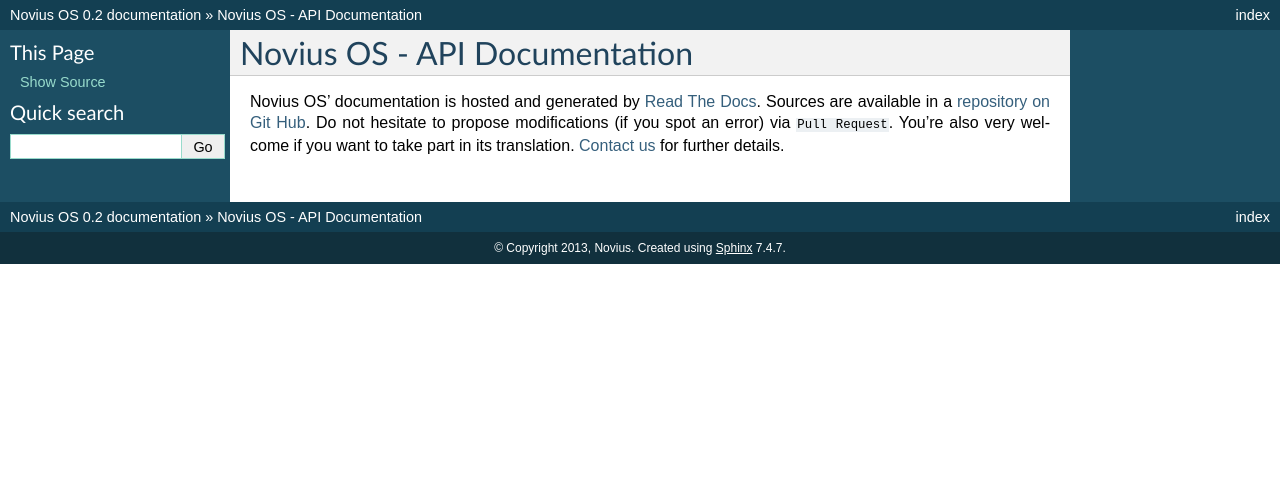
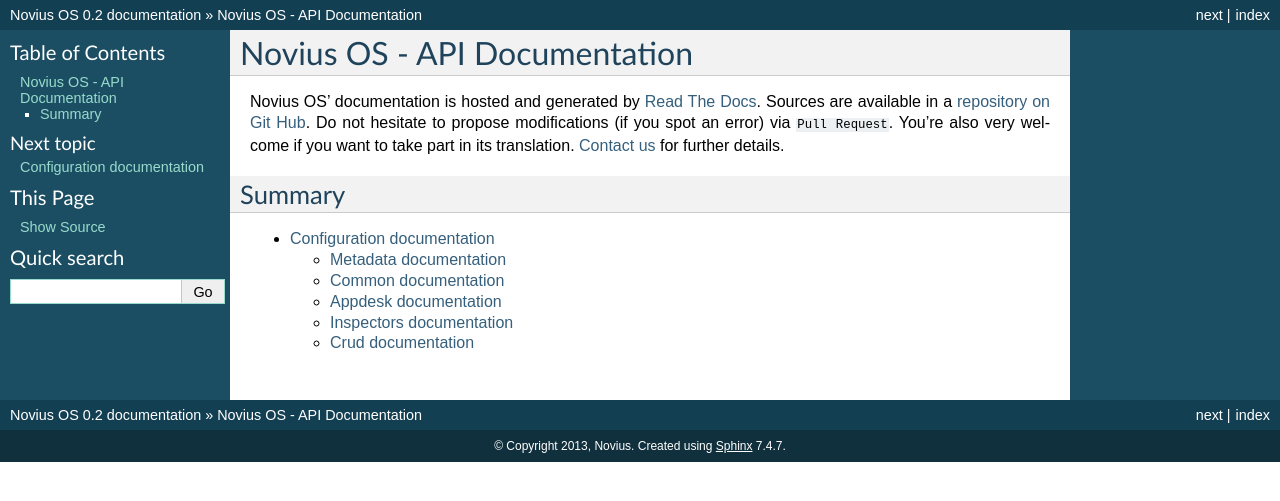
Before and after one commit to vrcAlbert/documentation-api, a Sphinx documentation site: the page built from source/index.rst, in a window 1280 px wide. Shown: the top 501 px of the page. Built offline with Sphinx 7.4.7, drawn with Linux system fonts in a browser that asks for light colours.

```diff
--- /dev/null
+++ b/source/configuration/appdesk/general_structure.rst
@@ -0,0 +1,2 @@
+General structure
+#################
--- /dev/null
+++ b/source/configuration/appdesk/index.rst
@@ -0,0 +1,6 @@
+Appdesk documentation
+#####################
+
+.. toctree::
+
+	general_structure
--- /dev/null
+++ b/source/configuration/common/actions.rst
@@ -0,0 +1,2 @@
+Actions
+#######
--- /dev/null
+++ b/source/configuration/common/data_mapping.rst
@@ -0,0 +1,2 @@
+Data mapping
+############
--- /dev/null
+++ b/source/configuration/common/general_structure.rst
@@ -0,0 +1,4 @@
+General structure
+#################
+
+General structure of a c
--- /dev/null
+++ b/source/configuration/common/i18n.rst
@@ -0,0 +1,2 @@
+I18n
+####
--- /dev/null
+++ b/source/configuration/common/icons.rst
@@ -0,0 +1,2 @@
+Icons
+#####
--- /dev/null
+++ b/source/configuration/crud/general_structure.rst
@@ -0,0 +1,2 @@
+General structure
+#################
--- /dev/null
+++ b/source/configuration/crud/index.rst
@@ -0,0 +1,6 @@
+Crud documentation
+##################
+
+.. toctree::
+
+	general_structure
--- /dev/null
+++ b/source/configuration/index.rst
@@ -0,0 +1,10 @@
+Configuration documentation
+###########################
+
+.. toctree::
+
+	metadata/index.rst
+	common/index.rst
+	appdesk/index.rst
+	inspector/index.rst
+	crud/index.rst
--- /dev/null
+++ b/source/configuration/inspector/general_structure.rst
@@ -0,0 +1,2 @@
+General structure
+#################
--- /dev/null
+++ b/source/configuration/inspector/index.rst
@@ -0,0 +1,6 @@
+Inspectors documentation
+########################
+
+.. toctree::
+
+	general_structure
--- /dev/null
+++ b/source/configuration/metadata/general_structure.rst
@@ -0,0 +1,2 @@
+General structure
+#################
--- /dev/null
+++ b/source/configuration/metadata/index.rst
@@ -0,0 +1,6 @@
+Metadata documentation
+######################
+
+.. toctree::
+
+	general_structure
--- a/source/index.rst
+++ b/source/index.rst
@@ -7,3 +7,11 @@ Do not hesitate to propose modifications (if you spot an error) via ``Pull Reque
 You're also very welcome if you want to take part in its translation. `Contact us <http://www.novius-os.org/en/more-info/contacts.html>`_ for further details.
 
  .. todolist::
+
+Summary
+=======
+
+.. toctree::
+	:maxdepth: 2
+
+	configuration/index
```
Also changed, not shown: source/configuration/common/index.rst (added, +10 -0 lines).
